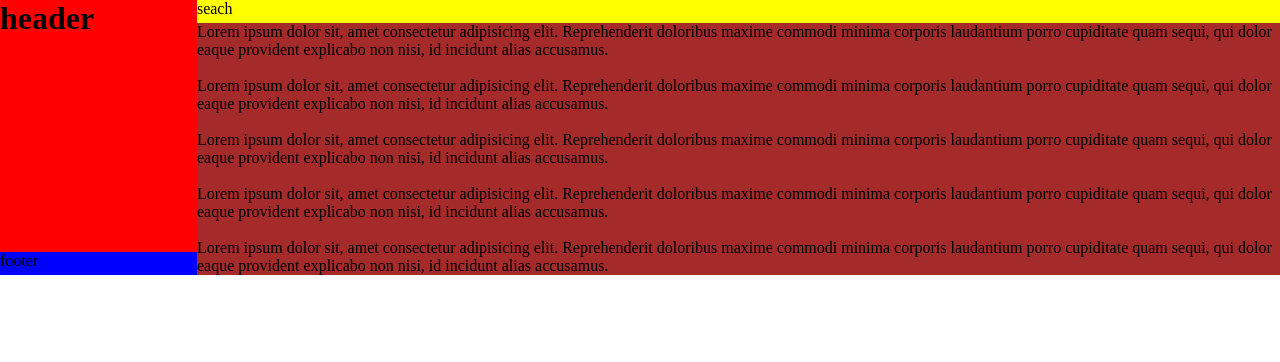
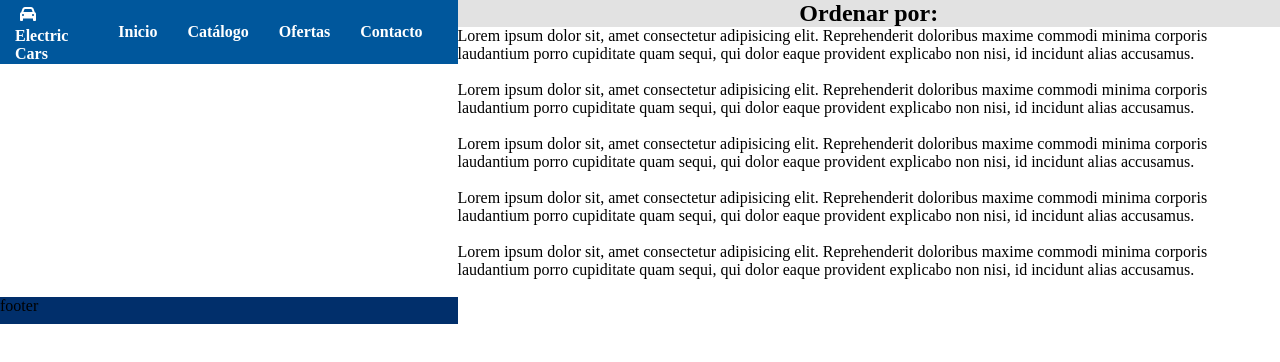
Before and after one commit to chrislopez93/Desafio_4_Media_Queries, a plain HTML site: page index.html in a window 1280 px wide. Drawn offline with Linux system fonts and the light colour scheme.

Commit message:
Estructura básica documento html

```diff
--- a/assets/css/style.css
+++ b/assets/css/style.css
@@ -16,28 +16,60 @@
 
 header {
   grid-area: header;
-  background-color: red;
+  background-color: #00579C;
+  display: flex;
+  justify-content: space-between;
+  align-items: center;
+  height: 8vh;
 }
+
+.electric_car, .nav_bar{
+  display: flex;
+  align-items: center;
+  margin-right: 20px;
+}
+
+.electric_car ul li, .nav_bar li {
+  list-style: none;
+  margin: 15px;
+  font-weight: 600;
+  font-size: 1rem;
+
+}
+
+.electric_car ul li a, .nav_bar li a{
+  color: #ffffff;
+  text-decoration: none;
+}
+
+.fa-solid{
+  margin: 5px;
+}
+
 .search {
   grid-area: search;
-  background-color: yellow;
+  background-color: #E2E2E2;
+  display: flex;
+  justify-content: center;
 }
 
 main {
   grid-area: main;
-  background-color: brown;
+  background-color: #FFFFFF;
+
 }
 
-footer {
+footer{
   grid-area: footer;
-  background-color: blue;
+  background-color: #012F6B;
+
 }
 
 /*Comienzo Resolución: 576px Móvil*/
 
 @media (max-width: 575px) {
   .grid_container {
-    grid-template-columns: 2fr;
+    grid-template-columns: 1fr;
     grid-template-rows: 1fr 1fr 5fr 1fr;
     grid-template-areas:
       "header"
@@ -45,11 +77,14 @@ footer {
       "main"
       "footer";
   }
+  .header nav{
+    display: none;
+  }
 }
 /*Fin Resolución: 576px Móvil*/
 
 /*Comienzo Resolución: 922px Tablet*/
-@media (min-width: 576px) {
+@media (min-width: 992px) {
   .grid_container {
     grid-template-columns: 1fr 10fr;
     grid-template-rows: 1fr 5fr 1fr;
--- a/index.html
+++ b/index.html
@@ -11,11 +11,23 @@
 
 <body>
     <div class="grid_container">
-        <header>
-            <h1>header</h1>
+        <header class="header">
+            <div class="electric_car">
+                <ul>
+                    <li><a href="#"><i class="fa-solid fa-car"></i>Electric Cars</a></li>
+                </ul>
+            </div>
+            <nav>
+                <ul class="nav_bar">
+                    <li><a href="#">Inicio</a></li>
+                    <li><a href="#">Catálogo</a></li>
+                    <li><a href="#">Ofertas</a></li>
+                    <li><a href="#">Contacto</a></li>
+                </ul>
+            </nav>
         </header>
         <section class="search">
-            <p>seach</p>
+            <h2>Ordenar por:</h2>
         </section>
         <main>
             <p>Lorem ipsum dolor sit, amet consectetur adipisicing elit. Reprehenderit doloribus maxime commodi minima
@@ -39,6 +51,7 @@
                 incidunt alias accusamus.</p>
         </main>
         <footer>
+            <script src="https://kit.fontawesome.com/0626276634.js" crossorigin="anonymous"></script>
             <p>footer</p>
         </footer>
     </div>
```
